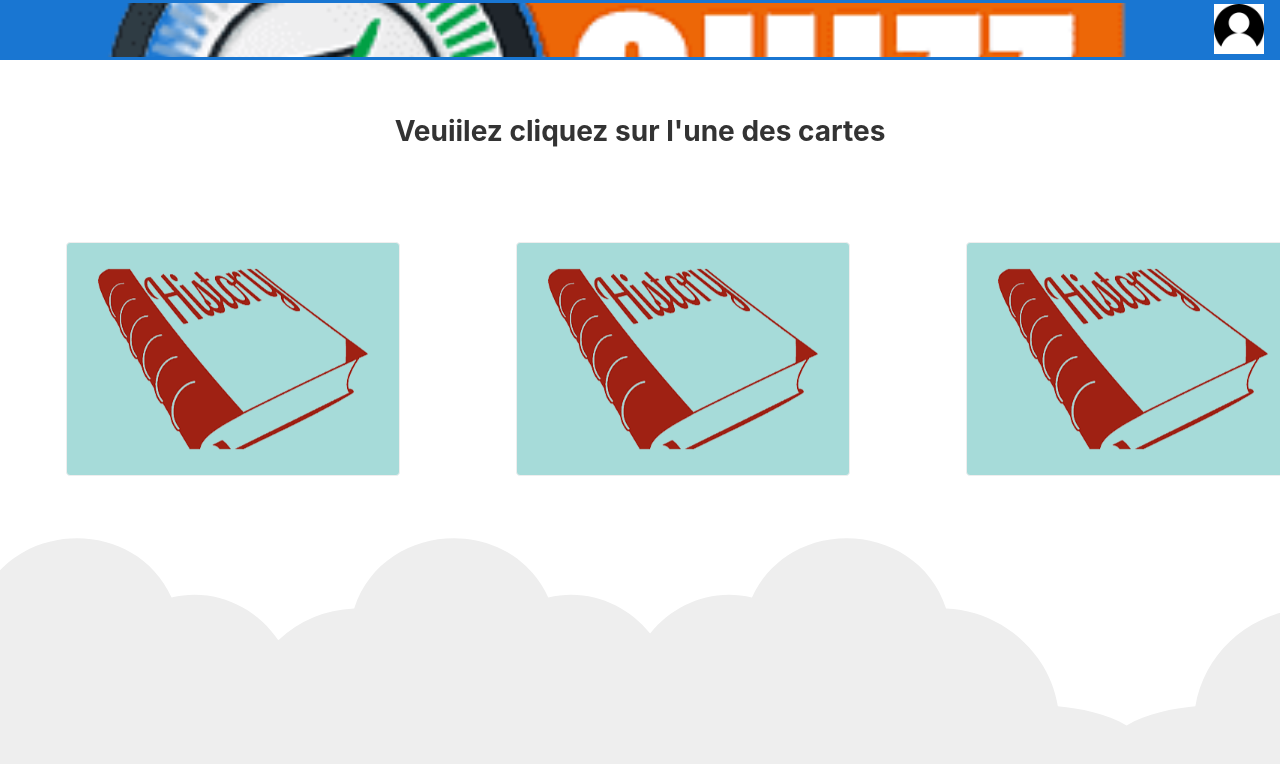
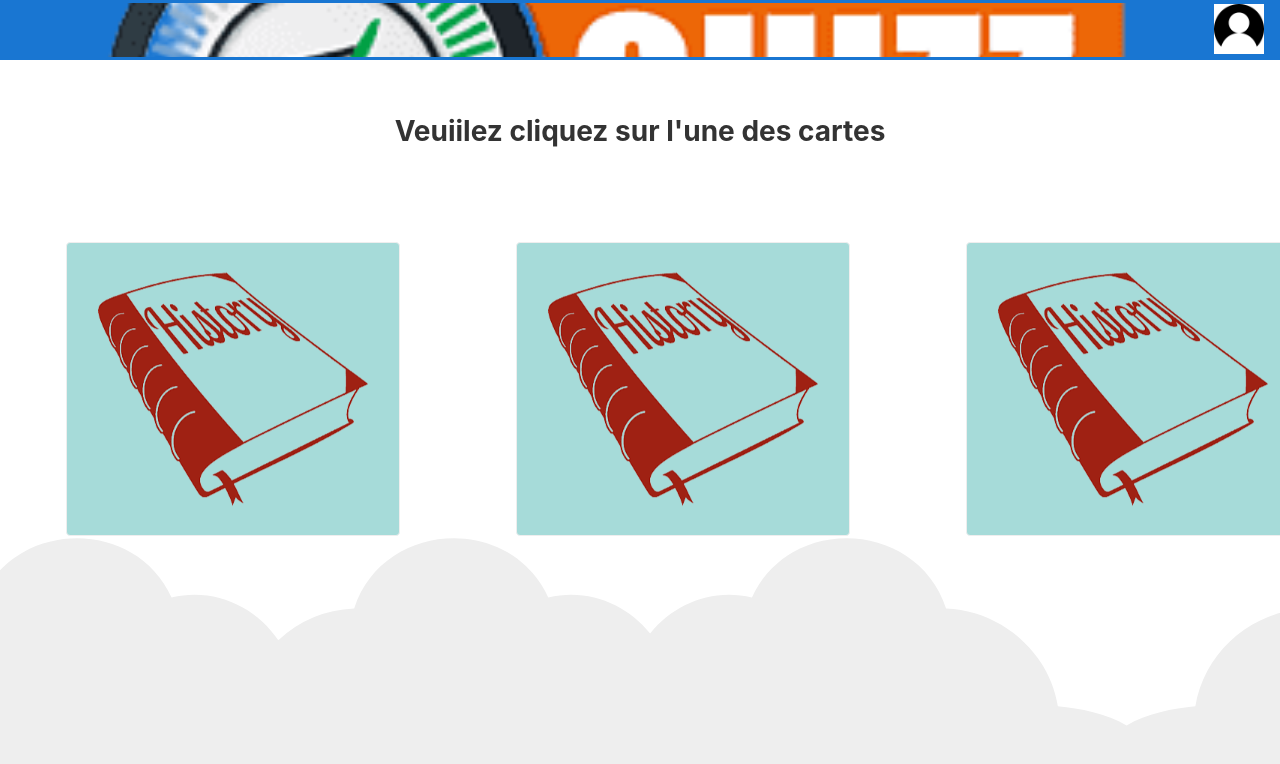
Before and after one commit to BIDZANA/projet_quiz_front_end, an Angular app in the folder quiz-front/: page /quizzhistoire in a window 1280 px wide. Shown: the top 764 px of the page. Built offline with nearby package versions, Linux system fonts and the light colour scheme.

Commit message:
Quizz histoire

```diff
--- a/quiz-front/src/app/quizz-histoire/quizz-histoire.component.scss
+++ b/quiz-front/src/app/quizz-histoire/quizz-histoire.component.scss
@@ -321,7 +321,7 @@
 .card {
     perspective: 1000px;
     width: 300px; /* Adjust the width as needed */
-    height: 200px; /* Adjust the height as needed */
+    height: 260px; /* Adjust the height as needed */
     position: relative;
     transform-style: preserve-3d;
     transition: transform 0.5s;
@@ -332,7 +332,7 @@
     }
 
     .card-inner {
-      width: 100%;
+      width: 190%;
       height: 100%;
       transform-style: preserve-3d;
       transition: transform 0.5s;
@@ -353,7 +353,7 @@
       transform: rotateY(180deg);
     }
 }
-  .bouton2{
+.bouton2{
     background-color: #cad9e3; /* Couleur orangée pastel */
     color: rgb(255, 255, 255);
     padding: 10px 20px;
```
